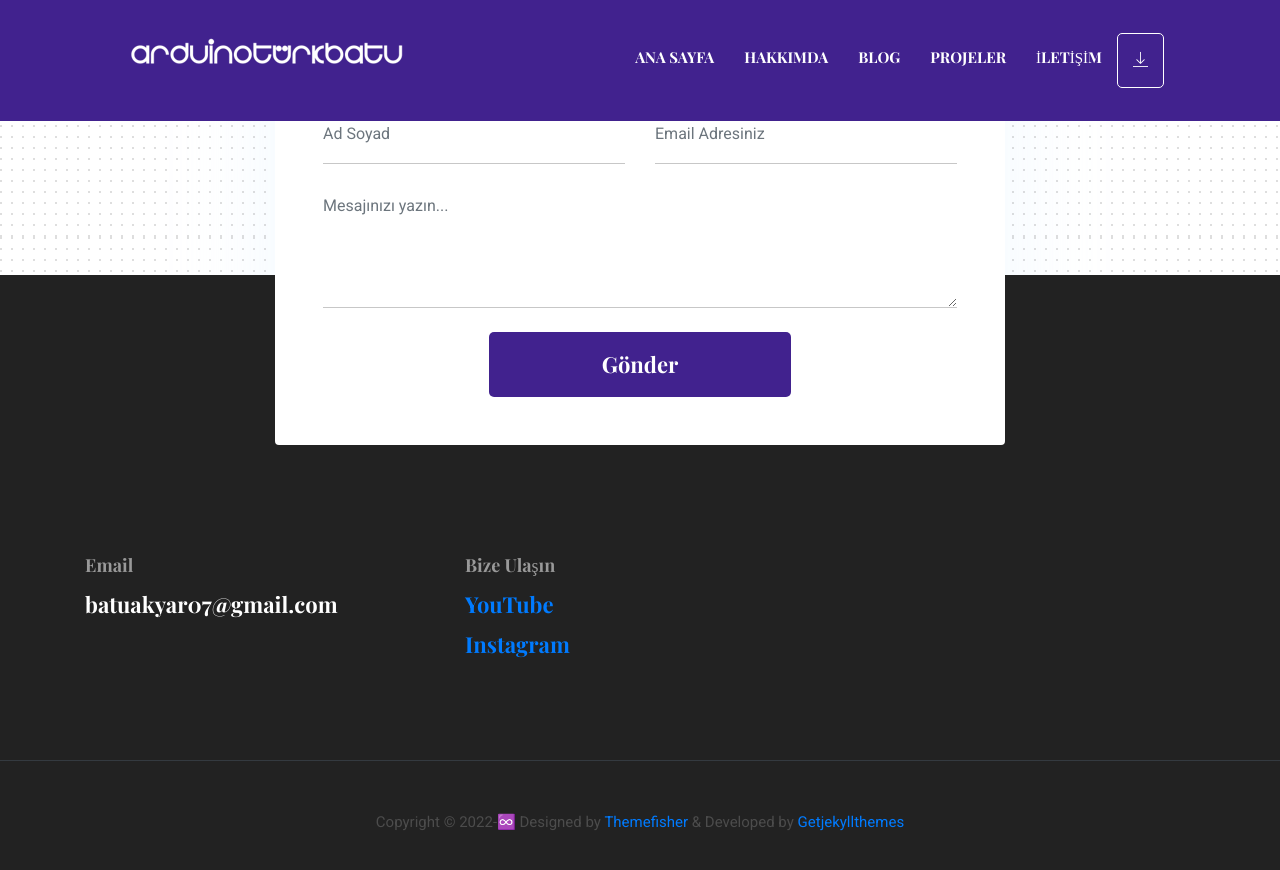
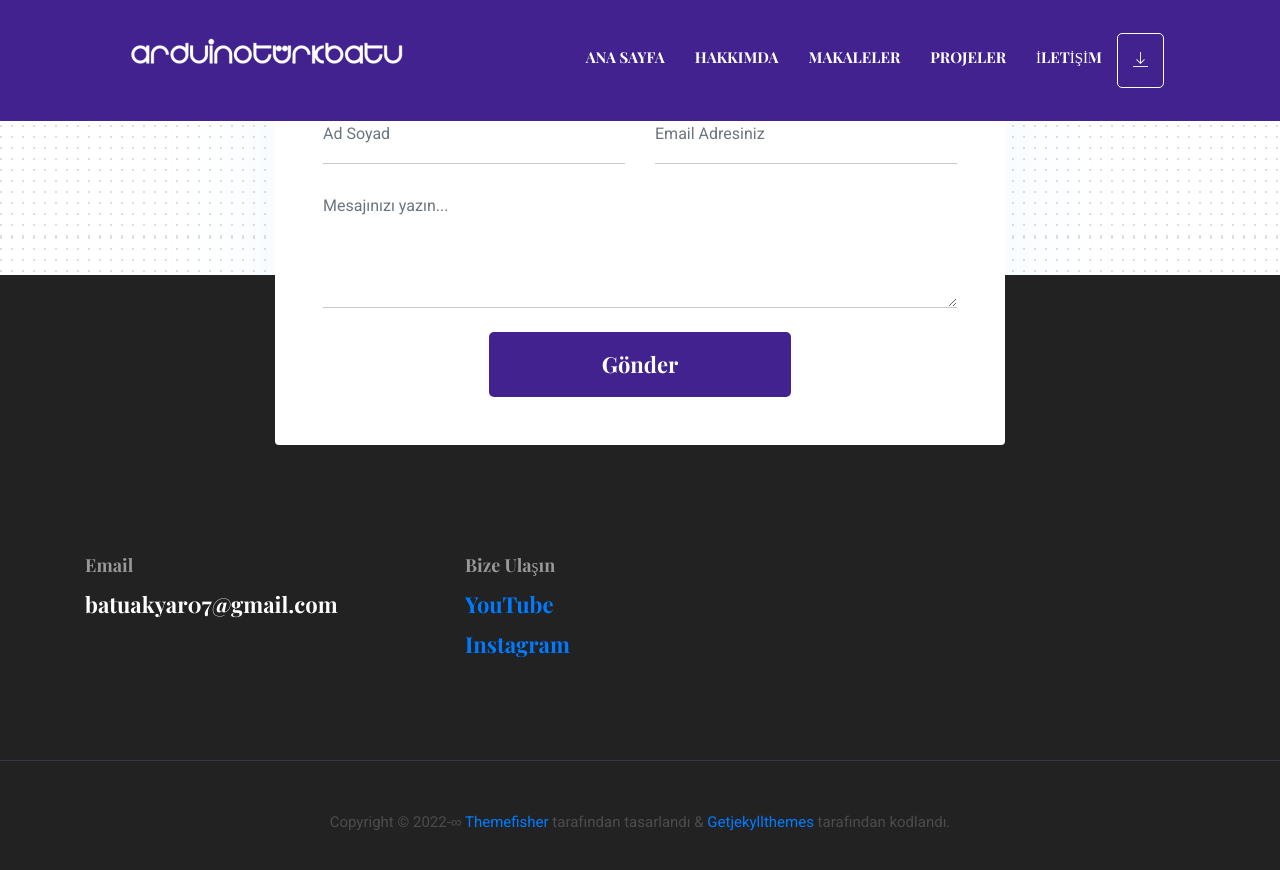
Before and after one commit to arduinoturkbatu/arduinoturkbatu.github.io, a Jekyll site: the page built from index.html, in a window 1280 px wide and 900 px high, scrolled down 3357 px. Shown: the top 870 px of the window. Built offline with Jekyll 4.4.1, drawn with Linux system fonts in a browser that asks for light colours.

Commit message:
Update settings.yml

```diff
--- a/_data/settings.yml
+++ b/_data/settings.yml
@@ -8,11 +8,11 @@ description: Arduino Türk Batu'nun öz websitesine ziyaret etmeyen kaldı mı?
 email: batuakyar07@gmail.com
 phone: NAN
 address: NAN
-copyright: Copyright &copy; 2022-♾️ Designed by [Themefisher](https://themefisher.com) & Developed by [Getjekyllthemes](https://getjekyllthemes.com)
+copyright: Copyright &copy; 2022-∞ [Themefisher](https://themefisher.com) tarafından tasarlandı & [Getjekyllthemes](https://getjekyllthemes.com) tarafından kodlandı.
 
 menu:
 - {name: HAKKIMDA, link: '/about'}
-- {name: BLOG, link: '/blog'}
+- {name: MAKALELER, link: '/blog'}
 - {name: PROJELER, link: '/projects'}
 - {name: İLETİŞİM, link: '/contact'}
 
```
